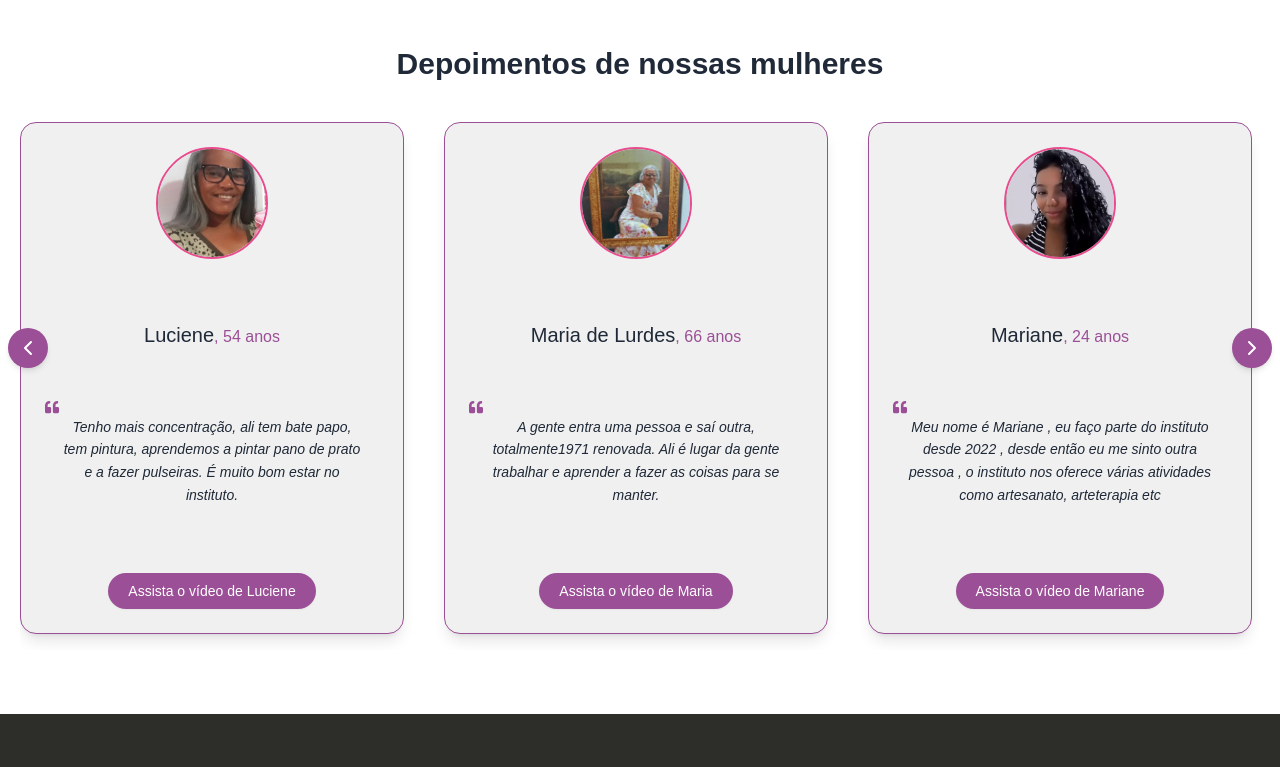
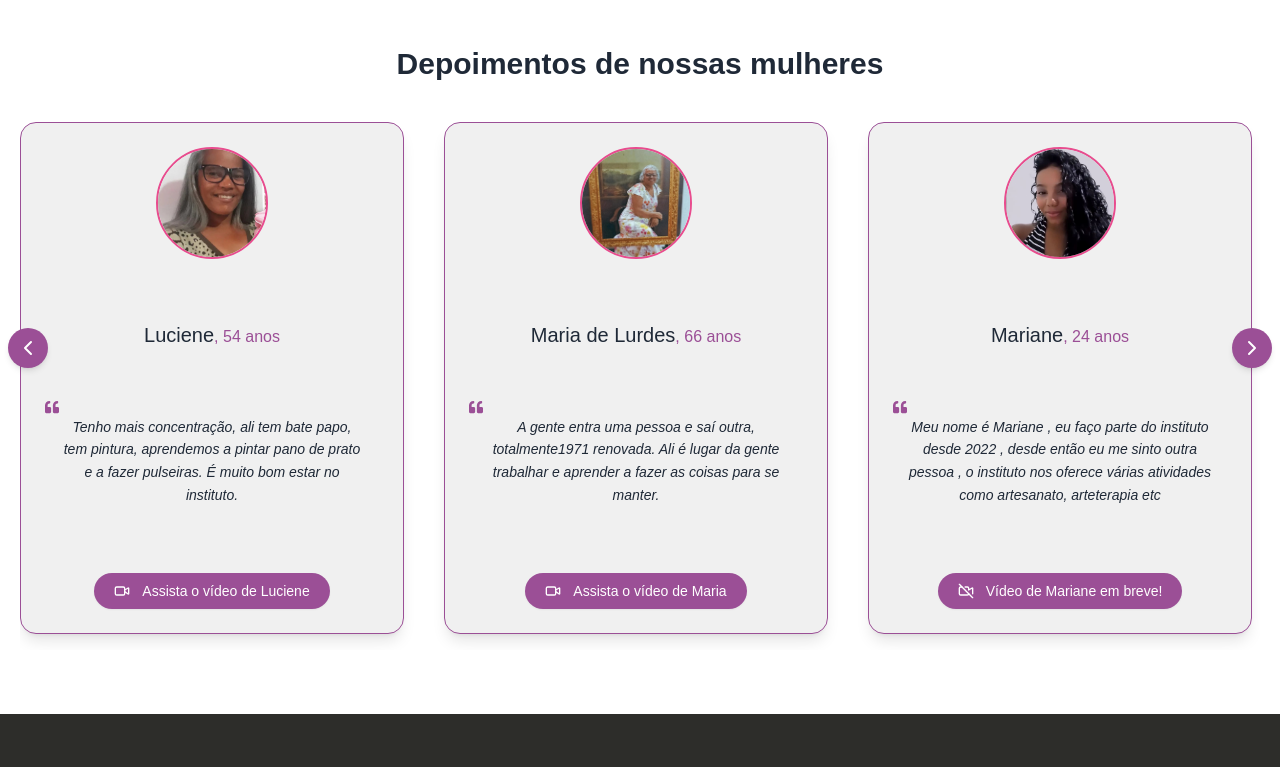
Before and after one commit to claudiojas/immu, a Next.js app: page / in a window 1280 px wide. Shown: the part 1570-2337 px from the top of the page. Built offline with nearby package versions, Linux system fonts and the light colour scheme; no server answers; a web font is replaced by a local one.

Commit message:
fix: fix information from card of testimunial

```diff
--- a/app/data/homeData.ts
+++ b/app/data/homeData.ts
@@ -57,18 +57,16 @@ export const testimonials = [
     name: "Mariane",
     age: `${calculateAge(2001)} anos`,
     text: "Meu nome é Mariane , eu faço parte do instituto desde 2022 , desde então eu me sinto outra pessoa , o instituto nos oferece várias atividades como artesanato, arteterapia etc",
-    videoUrl: "https://www.youtube.com/@immuvideos"
+    videoUrl: "#"
   },
   {
     id: 4,
     image: marciane,
     name: "Marciane",
-    age: `${calculateAge(1971)} anos`,
+    age: `${calculateAge(1982)} anos`,
     text: `
       Peço para que vocês agradeçam, porque estamos vivas e respirando. Podemos
-      sentir esse ar maravilhoso que Deus proporcionou para nós, eu há seis anos atrás não
-      estaria vendo esse ar [...] nem respirando, certamente estaria no hospital vegetando,
-      correndo risco de vida. Então eu já levanto agradecendo à Deus.
+      sentir esse ar maravilhoso que Deus proporcionou para nós  [...]. Então eu já levanto agradecendo à Deus.
     `,
     videoUrl: "https://www.youtube.com/shorts/Cm2Q63Hef-M"
   },
@@ -76,10 +74,9 @@ export const testimonials = [
     id: 5,
     image: edite,
     name: "Edite",
-    age: `${calculateAge(1971)} anos`,
+    age: `${calculateAge(1980)} anos`,
     text: `
-      Meu nome é Edite, eu sou colaboradora do IMMU no qual eu conheci através de uma
-      amiga [...] Eu tenho a oportunidade de participar. O Instituto tem nos proporcionado, não
+      O Instituto tem nos proporcionado, não
       somente o apoio emocional através da arteterapia, mas tanto para mim quanto para outras
       mulheres tem sido uma válvula de escape e um fortalecimento psicológico.
     `,
--- a/components/TestimonialCard.tsx
+++ b/components/TestimonialCard.tsx
@@ -4,6 +4,7 @@ import Image, { StaticImageData } from 'next/image';
 import React, { useState } from 'react';
 import { FaQuoteLeft } from 'react-icons/fa';
 import { VideoModal } from './VideoModal';
+import { VideoIcon, VideoOff } from "lucide-react";
 
 type TestimonialCardProps = {
   image: string | StaticImageData;
@@ -44,15 +45,26 @@ const TestimonialCard = ({ image, name, age, text, videoUrl }: TestimonialCardPr
       </div>
 
       {/* Link para vídeo */}
-      {videoUrl && (
+      {videoUrl !== '#' ? (
         <>
           <button
             onClick={() => setIsModalOpen(true)}
-            className="mt-5 inline-block bg-manancial-purple text-white text-sm font-medium px-5 py-2 rounded-full shadow-sm hover:bg-manancial-pink transition-colors"
+            className="flex items-center gap-3 mt-5 bg-manancial-purple text-white text-sm font-medium px-5 py-2 rounded-full shadow-sm hover:bg-manancial-pink transition-colors"
           >
-            Assista o vídeo de {name.split(' ')[0]}
+             <VideoIcon className="w-4 h-4 text-white" /> Assista o vídeo de {name.split(' ')[0]}
           </button>
         </>
+      )
+    :
+      (
+        <>
+            <button
+              onClick={() => setIsModalOpen(true)}
+              className="flex items-center gap-3 mt-5 bg-manancial-purple text-white text-sm font-medium px-5 py-2 rounded-full shadow-sm hover:bg-manancial-pink transition-colors"
+            >
+              <VideoOff className="w-4 h-4 text-white" /> Vídeo de {name.split(' ')[0]} em breve!
+            </button>
+          </>
       )}
 
     </div>
```
